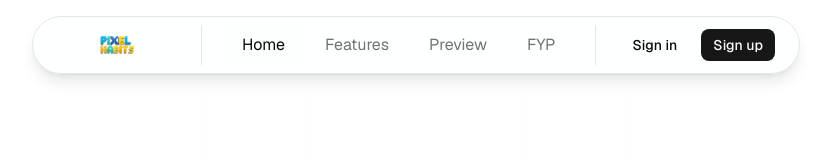
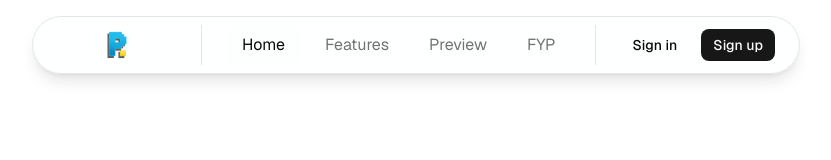
Before and after one commit to SubiCodes/PixelHabits, a Next.js app in the folder frontend/: page / in a window 1280 px wide. Shown: the top 160 px of the page, without its empty margins (224-1055 px from the left). Built offline with nearby package versions, Linux system fonts and the light colour scheme; what @stackframe/stack would draw is missing.

Commit message:
fix: Navbar UI

```diff
--- a/frontend/src/components/Navbar.tsx
+++ b/frontend/src/components/Navbar.tsx
@@ -31,15 +31,17 @@
       {/* Mobile Navbar (full width) */}
       <nav className="md:hidden w-full h-16 px-4 flex items-center justify-between border-b backdrop-blur-md bg-background/80 shadow-sm">
         {/* Logo */}
+        <div className="w-full flex items-center justify-center">
           <Link href="/" className="relative h-8 w-32">
             <Image
-            src="/logos/logo.png"
+              src="/logos/logo_icon.png"
               alt="Pixel Habits"
               fill
               className="object-contain"
               priority
             />
           </Link>
+        </div>
 
         <div className="hidden md:flex items-center gap-4">
           {/* Desktop Navigation Links */}
@@ -120,7 +122,7 @@
         {/* Logo */}
         <Link href="/" className="relative h-8 w-32">
           <Image
-            src="/logos/logo.png"
+            src="/logos/logo_icon.png"
             alt="Pixel Habits"
             fill
             className="object-contain"
```
Lines whose indentation alone changed are shown as unchanged.
